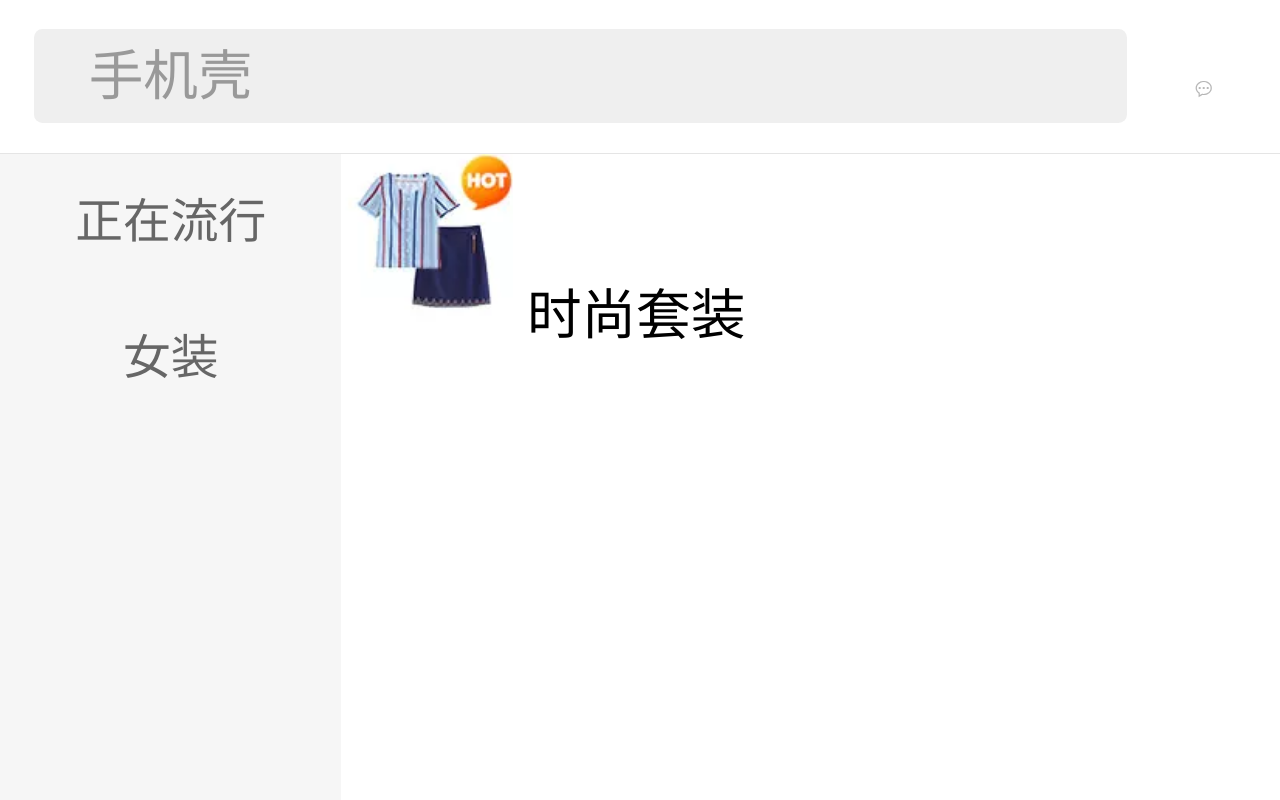
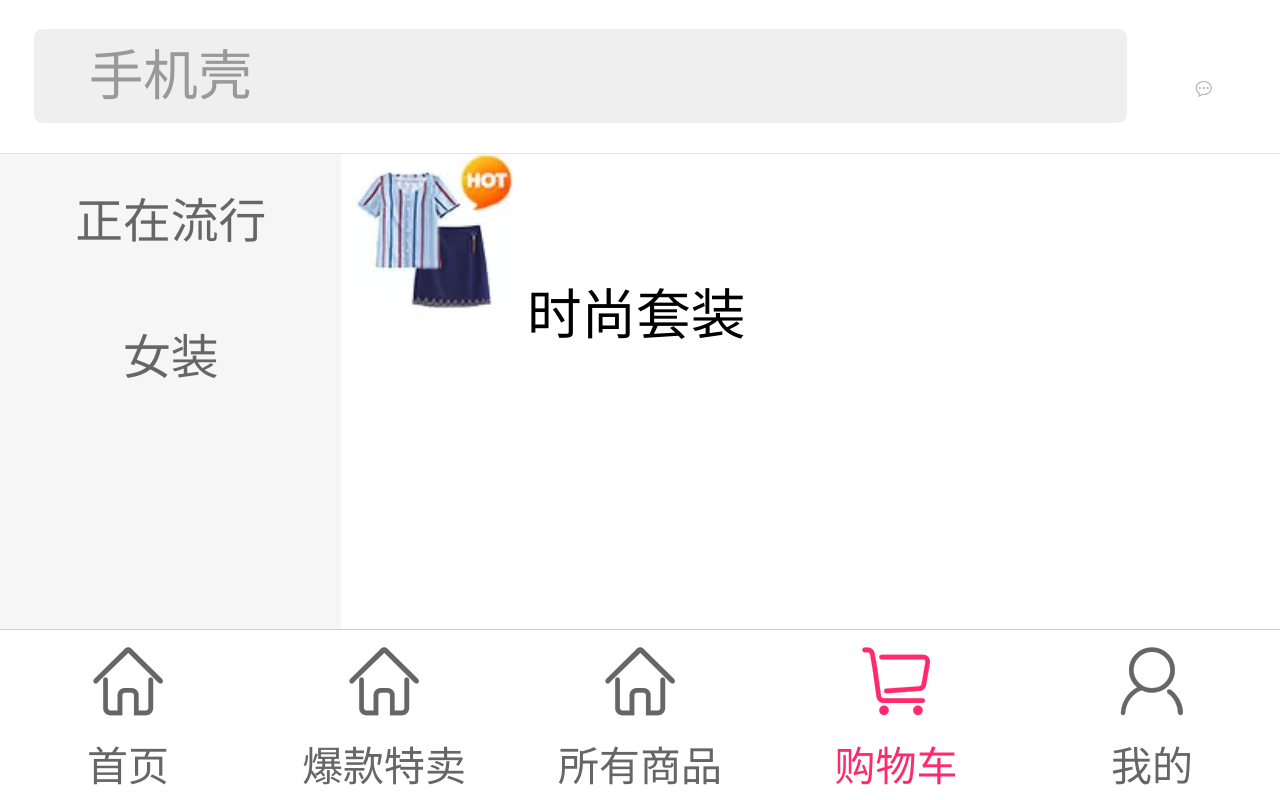
Before and after one commit to limeiwang0221/team07, a plain HTML site: page limeiwang/index.html in a window 1280 px wide. Drawn offline with Linux system fonts and the light colour scheme.

Commit message:
footer添加

```diff
--- a/limeiwang/index.html
+++ b/limeiwang/index.html
@@ -37,7 +37,24 @@
         </main>
         <footer>
             <a href="">
-
+                <i class="icon iconfont icon-shouye"></i>
+                <span>首页</span>
+            </a>
+            <a href="">
+                <i class="icon iconfont icon-shouye"></i>
+                <span>爆款特卖</span>
+            </a>
+            <a href="">
+                <i class="icon iconfont icon-shouye"></i>
+                <span>所有商品</span>
+            </a>
+            <a href="" class="active">
+                <i class="icon iconfont icon-gouwuche"></i>
+                <span>购物车</span>
+            </a>
+            <a href="">
+                <i class="icon iconfont icon-wode"></i>
+                <span>我的</span>
             </a>
         </footer>
     </div>
--- a/limeiwang/scss/style.scss
+++ b/limeiwang/scss/style.scss
@@ -129,3 +129,26 @@ header{
 .nav-cont{
     flex: 1;
 }
+
+footer{
+    width: 100%;
+    height: 1rem;
+    display: flex;
+    align-items: center;
+    border-top: 1px solid #CFCFCF;
+    a{
+        flex: 1;
+        text-align: center;
+        color: #666666;
+        i.icon{
+            font-size: .48rem;
+        }
+        span{
+            font-size: .24rem;
+            display: block;
+        }
+        &.active{
+            color: #FF296D;
+        }
+    }
+}
```
Also changed, not shown: limeiwang/css/style.css.
